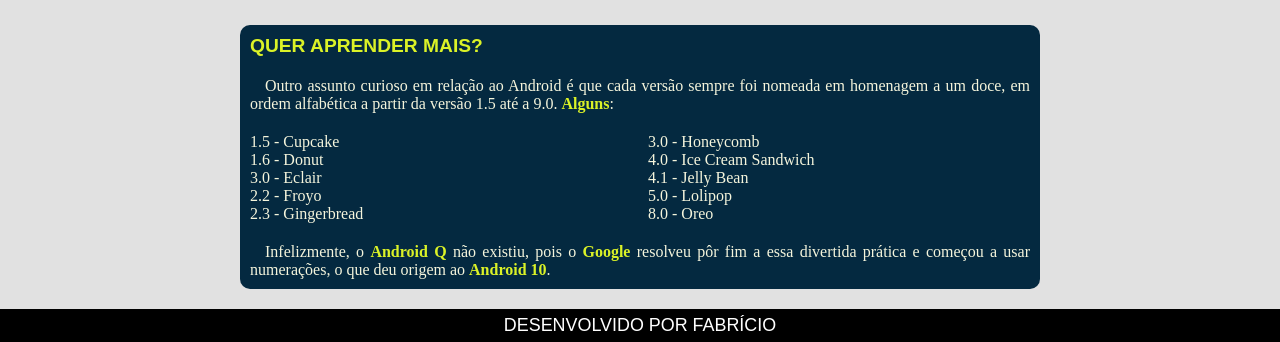
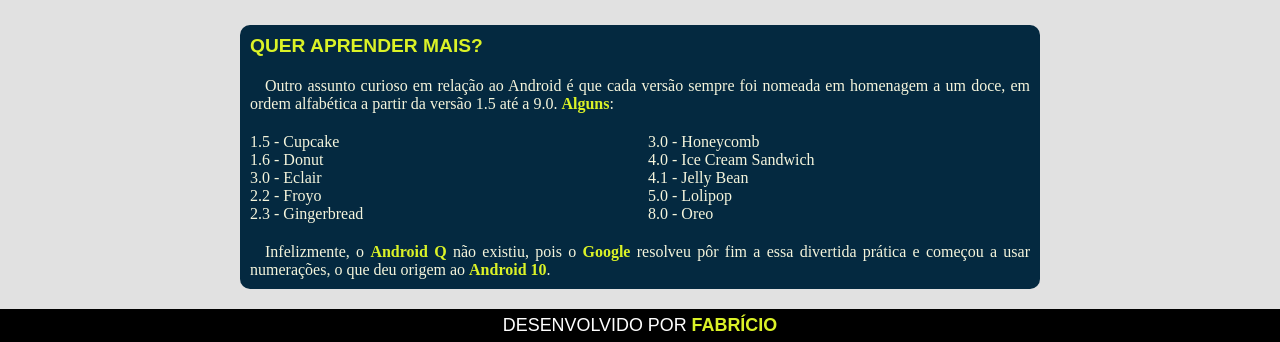
Before and after one commit to fabcode01/Projeto-Android, a plain HTML site: page index.html in a window 1280 px wide. Shown: the part 2015-2357 px from the top of the page. Drawn offline with Linux system fonts and the light colour scheme.

Commit message:
Update index.html

```diff
--- a/index.html
+++ b/index.html
@@ -86,7 +86,7 @@
     </div>
 
     <footer>
-        <p>DESENVOLVIDO POR FABRÍCIO</p>
+        <p>DESENVOLVIDO POR <strong>FABRÍCIO</strong></p>
 
     </footer>
 
```
